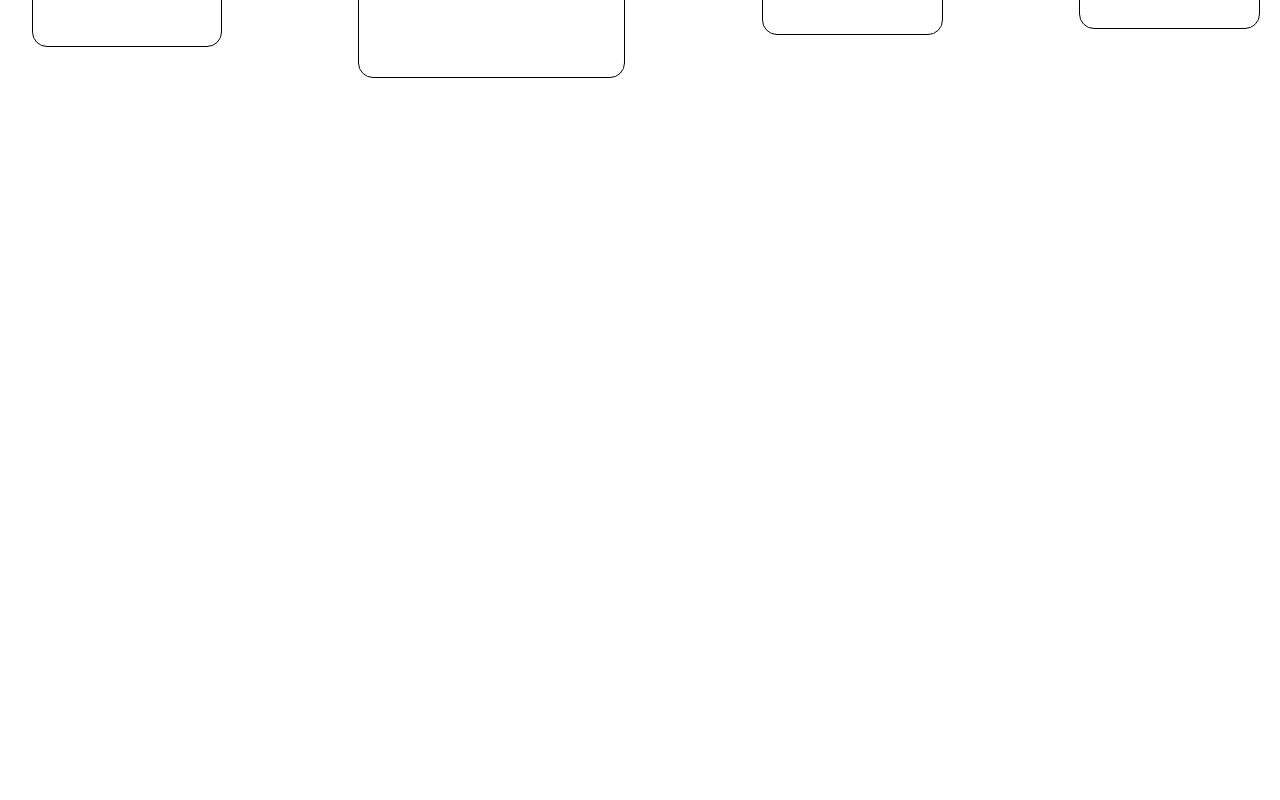
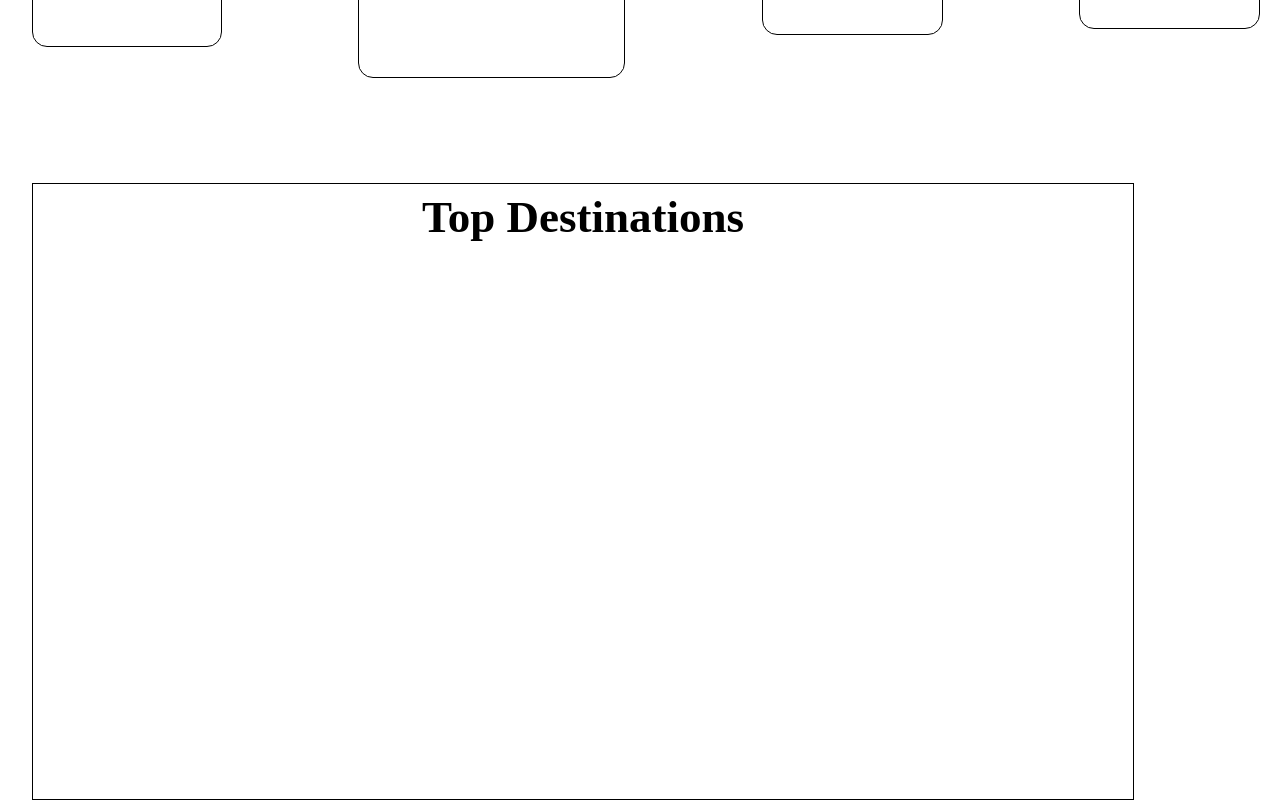
Before and after one commit to Mir-Danish/jadoo, a React (Vite) app: page / in a window 1280 px wide. Shown: the part 1011-1811 px from the top of the page. Before the commit the page ends 1194 px from the top, so only its background shows below. Built offline with nearby package versions, Linux system fonts and the light colour scheme.

Commit message:
added code and one file

```diff
--- a/src/components/Home.css
+++ b/src/components/Home.css
@@ -144,3 +144,25 @@
     border: 1px solid black;
     border-radius: 15px;
 }
+
+.destinations-category {
+    width: 1102px;
+    height: 617px;
+    border: 1px solid black;
+    /* display: flex;
+    align-items: center; */
+}
+
+.destinations-category-heading{
+    /* width: 418px; */
+    height: 65px;
+    display: flex;
+    align-items: center;
+    justify-content: center;
+}
+
+.destinations-heading-text{
+    font-family: volkhov;
+    font-weight: bold;
+    font-size: 45px;
+}
--- a/src/components/Home.jsx
+++ b/src/components/Home.jsx
@@ -22,6 +22,9 @@ const Home = () => {
              </div>
 
              </div>
+
+
+
              <div className='category-services'>
                 <div className='category-service-box1'>
                    <p className='category-service-box-text'>Calculated Weather</p>
@@ -46,6 +49,13 @@ const Home = () => {
 
             </div>
 
+
+            <div className='destinations-category'>
+           <div className='destinations-category-heading'>
+                  <p className='destinations-heading-text'>Top Destinations</p>
+            </div>
+            </div>
+
             {/* <div className='heading-container'>
                 <div className='subheading-container'>
                 <div className='description-container'>
```
Also changed, not shown: src/components/DestinationCategory.jsx (added, +11 -0 lines).
